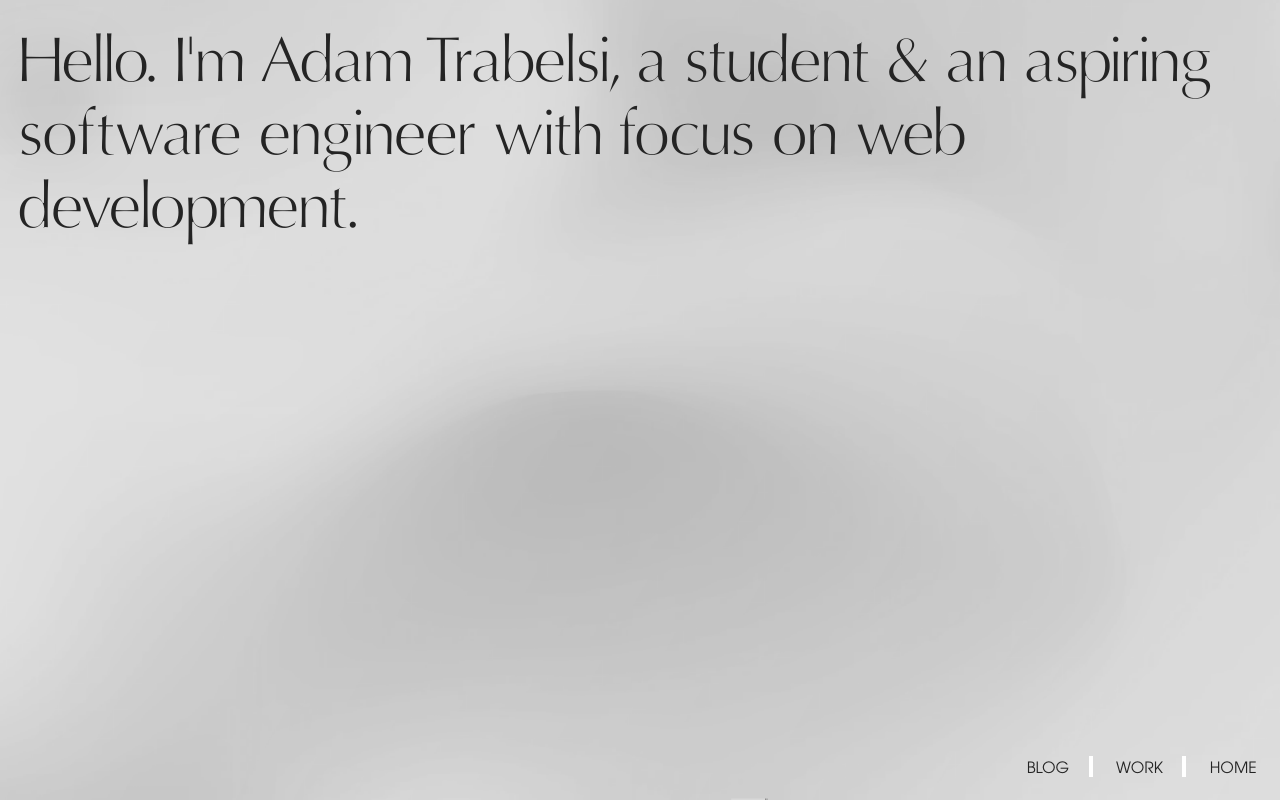
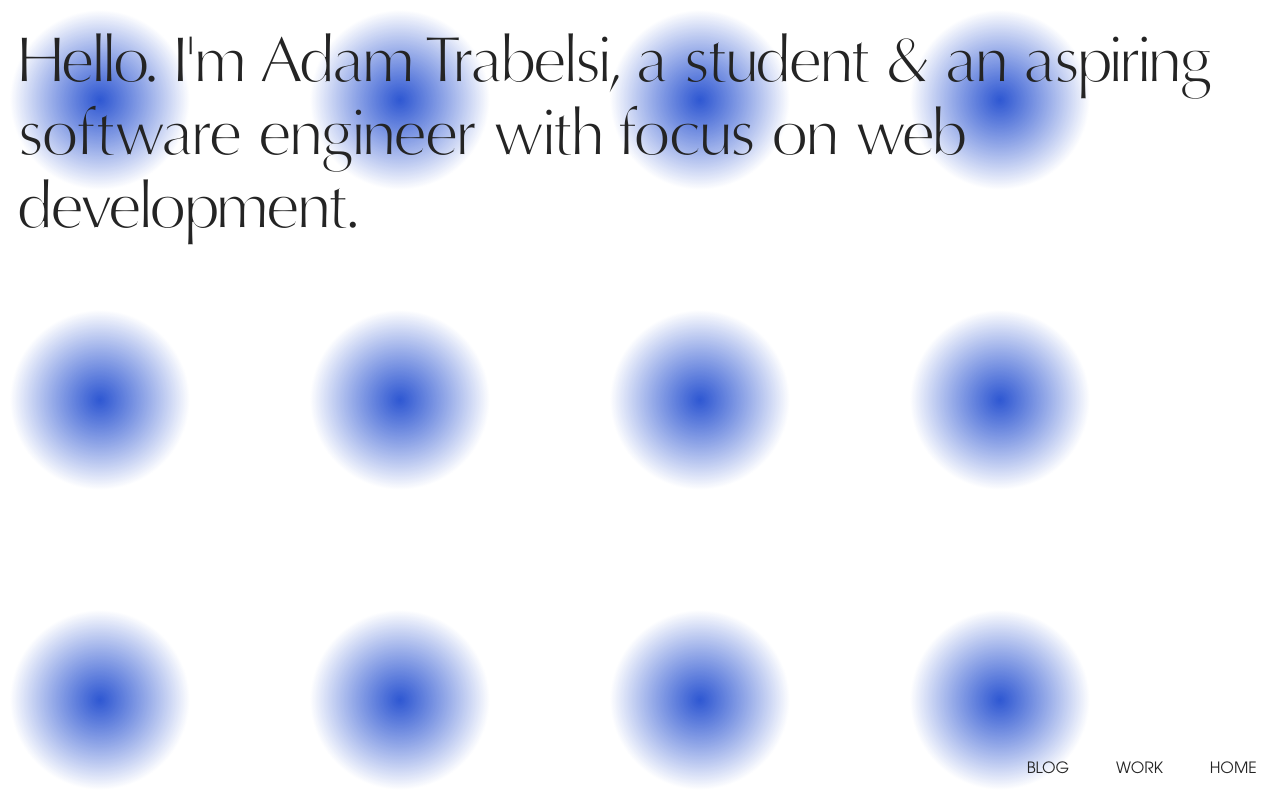
Before and after one commit to ad-tra/adtra.me, a Gatsby site: page / in a window 1280 px wide. Built offline with nearby package versions, Linux system fonts and the light colour scheme; Gatsby itself is replaced by a stand-in of ours.

Commit message:
started circle grid

```diff
--- a/src/components/Canvas.js
+++ b/src/components/Canvas.js
@@ -13,17 +13,17 @@ export default function Canvas (props) {
     const context = canvas.getContext('2d')
     let frameCount = 0
     let animationFrameId
+    draw(context, frameCount, canvas)
+    // const render = () => {
+    //   frameCount++
+    //   draw(context, frameCount, canvas)
+    //   animationFrameId = window.requestAnimationFrame(render)
+    // }
+    // render()
 
-    const render = () => {
-      frameCount++
-      draw(context, frameCount)
-      animationFrameId = window.requestAnimationFrame(render)
-    }
-    render()
-
-    return () => {
-      window.cancelAnimationFrame(animationFrameId)
-    }
+    // return () => {
+    //   window.cancelAnimationFrame(animationFrameId)
+    // }
   }, [draw])
 
   return <canvas ref={canvasRef} {...rest}/>
--- a/src/components/Layout.js
+++ b/src/components/Layout.js
@@ -23,12 +23,29 @@ export default function TremendousText({headerText,error ,children}) {
     },[])
 
 
-  const draw = (ctx, frameCount) => {
-    ctx.clearRect(0, 0, ctx.canvas.width, ctx.canvas.height)
-    ctx.filter = 'blur(40px)'
-    ctx.beginPath()
-    ctx.arc(50, 100, 20*Math.sin(frameCount*0.05)**2, 0, 2*Math.PI)
-    ctx.fill()
+  const draw = (ctx, frameCount, canvas) => {
+    let x = 100, y = 100,  r = 90, startAngle = 0, endAngle = Math.PI * 2
+      //ctx.filter = "blur(20px)"
+      ctx.globalAlpha = 0.9
+      ctx.globalCompositeOperation = "luminosity";
+
+
+    for(let i = 0; i < canvas.height - y; i += 300){
+      for(let j = 0; j < canvas.width - x; j += 300 ){
+        let gradient = ctx.createRadialGradient(x+j,y+i, 1, x+j,y+i, r );
+        gradient.addColorStop(0, 'rgba(0, 50, 200, 0.9)');
+        gradient.addColorStop(1, 'white');
+        ctx.fillStyle = gradient;
+
+        ctx.beginPath();
+        ctx.arc(x+j, y+i, r, startAngle, endAngle)
+        ctx.fill();
+
+      }
+
+    }
+
+
   }
   return (
     <div className={`${error? "error" : ''} layout`}>
--- a/src/styles/_layout.scss
+++ b/src/styles/_layout.scss
@@ -1,7 +1,7 @@
 .layout{
     font-family: "Oregon Light Regular", Helvetica, sans-serif;
     position: relative;
-    background-image: url('../images/layout_background.png');
+    /*background-image: url('../images/layout_background.png');*/
     background-repeat: no-repeat;
     background-size: cover;
     height: 100vh;
```
Also changed, not shown: data/images/freeform_gradient_constructiion_ai.png (added), data/images/grid_creation.png (added).
